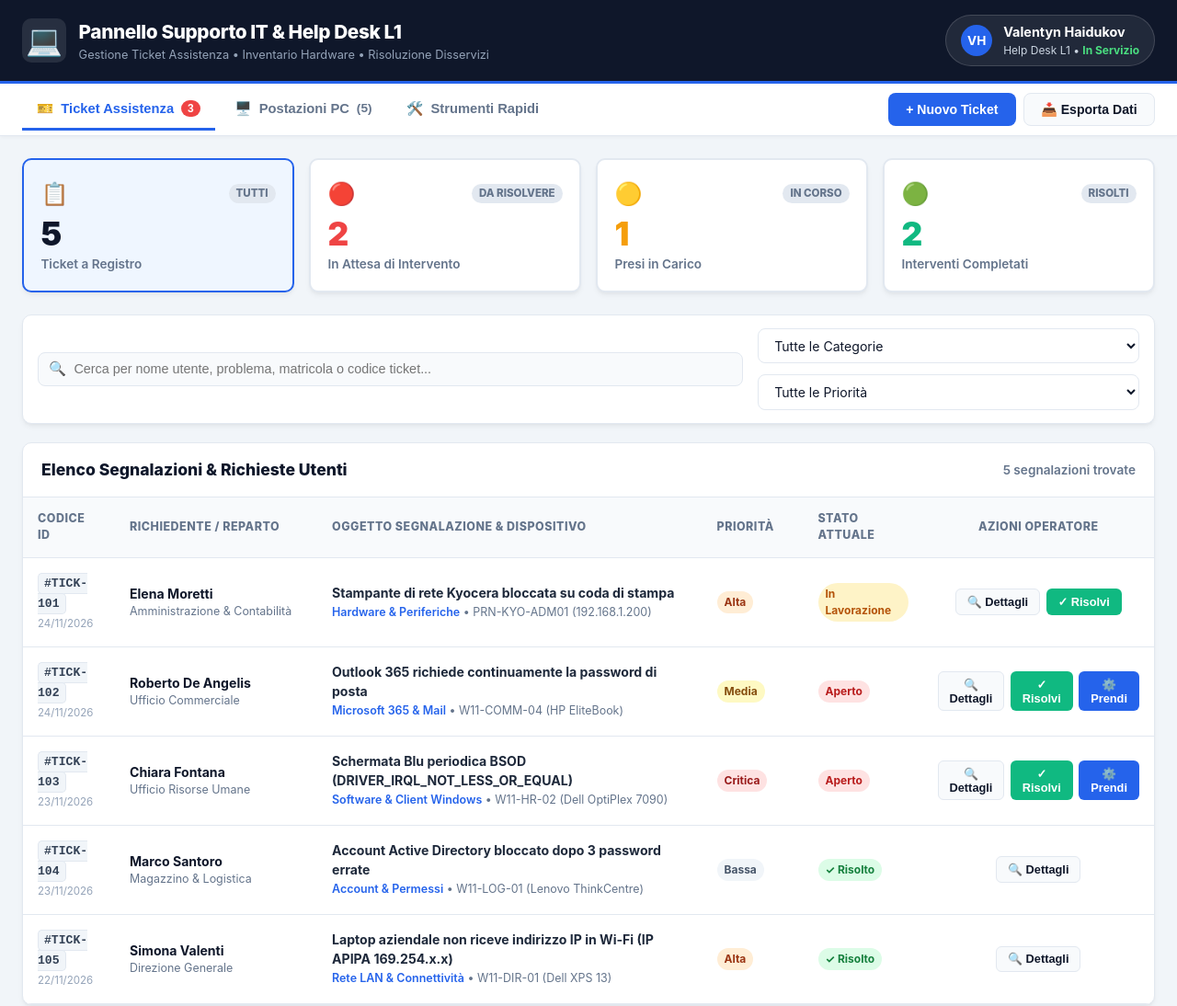
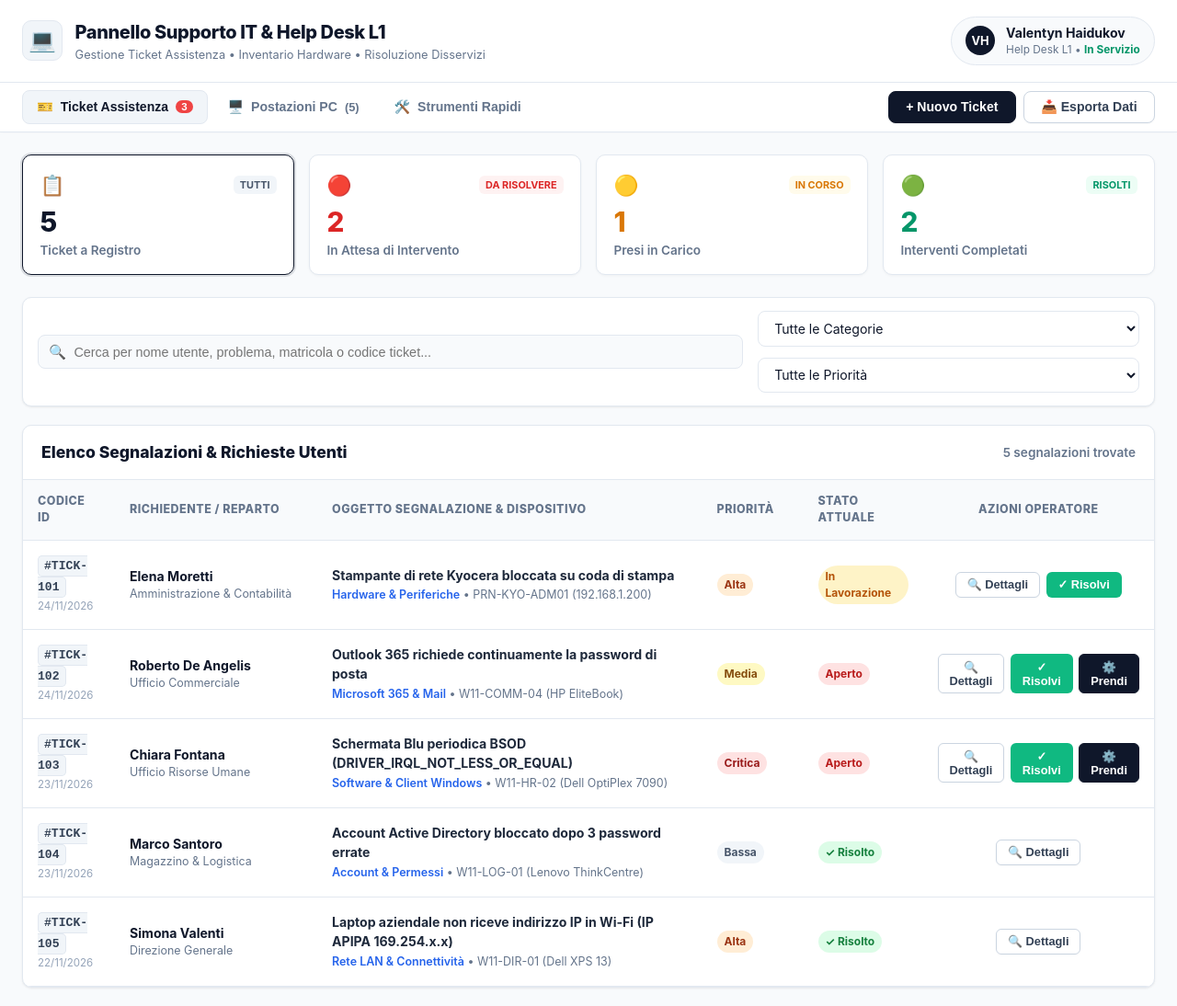
Before and after one commit to HV94/it-support-hub, a plain HTML site: page index.html in a window 1280 px wide. Shown: the whole page at 92% size. Drawn offline with Linux system fonts and the light colour scheme.

Commit message:
support-hub: redesign enterprise minimal con testata chiara, kpi executive e controlli touch moderni

```diff
--- a/style.css
+++ b/style.css
@@ -1,16 +1,17 @@
 /* ==============================================================================
-   PANNELLO SUPPORTO IT & HELP DESK L1 - STILE PULITO & INTUITIVO
+   PANNELLO SUPPORTO IT & HELP DESK L1 - STILE ENTERPRISE MINIMALE
    Sviluppato da Valentyn Haidukov
    ============================================================================== */
 
 :root {
-  --primary: #2563eb;
-  --primary-hover: #1d4ed8;
-  --primary-light: #eff6ff;
+  --primary: #0f172a;
+  --primary-hover: #1e293b;
+  --primary-light: #f1f5f9;
+  --primary-accent: #2563eb;
 
-  --bg-page: #f1f5f9;
+  --bg-page: #f8fafc;
   --bg-card: #ffffff;
-  --bg-header: #0f172a;
+  --bg-header: #ffffff;
 
   --text-main: #0f172a;
   --text-muted: #64748b;
@@ -24,8 +25,8 @@
   --danger-bg: #fef2f2;
 
   --radius: 10px;
-  --shadow: 0 4px 6px -1px rgba(0, 0, 0, 0.05), 0 2px 4px -2px rgba(0, 0, 0, 0.05);
-  --shadow-lg: 0 10px 15px -3px rgba(0, 0, 0, 0.08), 0 4px 6px -4px rgba(0, 0, 0, 0.05);
+  --shadow: 0 1px 3px rgba(0, 0, 0, 0.05), 0 1px 2px rgba(0, 0, 0, 0.03);
+  --shadow-lg: 0 10px 15px -3px rgba(0, 0, 0, 0.06), 0 4px 6px -4px rgba(0, 0, 0, 0.03);
 }
 
 html, body {
@@ -54,12 +55,13 @@ body {
   min-height: 100vh;
 }
 
-/* Header */
+/* Header Enterprise Minimale */
 .app-header {
   background-color: var(--bg-header);
-  color: #ffffff;
-  padding: 1rem 1.5rem;
-  border-bottom: 3px solid var(--primary);
+  color: var(--text-main);
+  padding: 1.1rem 1.5rem;
+  border-bottom: 1px solid var(--border-color);
+  box-shadow: 0 1px 2px rgba(0, 0, 0, 0.02);
 }
 
 .header-container {
@@ -79,79 +81,83 @@ body {
 }
 
 .brand-icon {
-  font-size: 2rem;
-  background: rgba(255, 255, 255, 0.1);
-  width: 48px;
-  height: 48px;
+  font-size: 1.5rem;
+  background: #f1f5f9;
+  color: #0f172a;
+  width: 44px;
+  height: 44px;
   border-radius: 10px;
+  border: 1px solid var(--border-color);
   display: flex;
   align-items: center;
   justify-content: center;
 }
 
 .brand-title {
-  font-size: 1.3rem;
+  font-size: 1.25rem;
   font-weight: 800;
+  color: #0f172a;
   letter-spacing: -0.02em;
 }
 
 .brand-subtitle {
   font-size: 0.8rem;
-  color: #94a3b8;
+  color: var(--text-muted);
 }
 
 .operator-profile {
   display: flex;
   align-items: center;
   gap: 0.75rem;
-  background: rgba(255, 255, 255, 0.08);
-  padding: 0.45rem 1rem;
+  background: #f8fafc;
+  padding: 0.4rem 0.95rem;
   border-radius: 9999px;
-  border: 1px solid rgba(255, 255, 255, 0.15);
+  border: 1px solid var(--border-color);
 }
 
 .operator-avatar {
-  width: 34px;
-  height: 34px;
+  width: 32px;
+  height: 32px;
   border-radius: 50%;
-  background: var(--primary);
+  background: #0f172a;
   color: #ffffff;
   display: flex;
   align-items: center;
   justify-content: center;
   font-weight: 700;
-  font-size: 0.85rem;
+  font-size: 0.8rem;
 }
 
 .operator-name {
-  font-size: 0.9rem;
+  font-size: 0.88rem;
+  font-weight: 700;
+  color: #0f172a;
+}
+
+.operator-role {
+  font-size: 0.74rem;
+  color: var(--text-muted);
+}
+
+.status-badge-online {
+  color: #059669;
   font-weight: 700;
 }
 
-.operator-role {
-  font-size: 0.75rem;
-  color: #cbd5e1;
-}
-
-.status-badge-online {
-  color: #4ade80;
-  font-weight: 700;
-}
-
-/* Nav Tabs */
+/* Nav Tabs Enterprise */
 .main-nav {
   background: #ffffff;
   border-bottom: 1px solid var(--border-color);
   position: sticky;
   top: 0;
   z-index: 40;
-  box-shadow: 0 2px 4px rgba(0, 0, 0, 0.03);
+  box-shadow: 0 1px 3px rgba(0, 0, 0, 0.02);
 }
 
 .nav-container {
   max-width: 1400px;
   margin: 0 auto;
-  padding: 0.35rem 1.5rem;
+  padding: 0.5rem 1.5rem;
   display: flex;
   justify-content: space-between;
   align-items: center;
@@ -170,39 +176,41 @@ body {
   display: flex;
   align-items: center;
   gap: 0.5rem;
-  padding: 0.75rem 1rem;
-  font-size: 0.92rem;
-  font-weight: 700;
+  padding: 0.6rem 0.95rem;
+  font-size: 0.88rem;
+  font-weight: 600;
   color: var(--text-muted);
   background: transparent;
-  border: none;
-  border-bottom: 3px solid transparent;
-  border-radius: 6px 6px 0 0;
+  border: 1px solid transparent;
+  border-radius: 8px;
   cursor: pointer;
-  transition: all 0.2s ease;
+  transition: all 0.15s ease;
   white-space: nowrap;
 }
 
 .nav-tab:hover {
-  color: var(--primary);
+  color: var(--text-main);
+  background: #f1f5f9;
 }
 
 .nav-tab.active {
-  color: var(--primary);
-  border-bottom-color: var(--primary);
+  color: var(--text-main);
+  background: #f1f5f9;
+  border-color: #e2e8f0;
+  font-weight: 700;
 }
 
 .tab-badge {
   background: var(--danger);
   color: #ffffff;
-  font-size: 0.75rem;
-  padding: 2px 7px;
+  font-size: 0.72rem;
+  padding: 1px 6px;
   border-radius: 9999px;
-  font-weight: 800;
+  font-weight: 700;
 }
 
 .tab-count {
-  font-size: 0.85rem;
+  font-size: 0.8rem;
   color: var(--text-muted);
 }
 
@@ -219,31 +227,37 @@ body {
   gap: 0.4rem;
   padding: 0.55rem 1.15rem;
   font-size: 0.88rem;
-  font-weight: 700;
+  font-weight: 600;
   border-radius: 8px;
   border: 1px solid transparent;
   cursor: pointer;
-  transition: all 0.2s ease;
+  transition: all 0.15s ease;
 }
 
 .btn-primary {
-  background: var(--primary);
+  background: #0f172a;
   color: #ffffff;
+  border: 1px solid #0f172a;
+  box-shadow: 0 1px 2px rgba(0, 0, 0, 0.05);
 }
 
 .btn-primary:hover {
-  background: var(--primary-hover);
+  background: #1e293b;
+  border-color: #1e293b;
   transform: translateY(-1px);
 }
 
 .btn-secondary {
-  background: #f8fafc;
-  color: var(--text-main);
-  border-color: var(--border-color);
+  background: #ffffff;
+  color: #334155;
+  border: 1px solid #cbd5e1;
+  box-shadow: 0 1px 2px rgba(0, 0, 0, 0.03);
 }
 
 .btn-secondary:hover {
-  background: #e2e8f0;
+  background: #f8fafc;
+  color: #0f172a;
+  border-color: #94a3b8;
 }
 
 .btn-success {
@@ -301,22 +315,24 @@ body {
 
 .kpi-card {
   background: #ffffff;
-  border: 2px solid var(--border-color);
+  border: 1px solid var(--border-color);
   border-radius: var(--radius);
-  padding: 1.15rem;
+  padding: 1rem 1.15rem;
   cursor: pointer;
   transition: all 0.2s ease;
-  box-shadow: var(--shadow);
+  box-shadow: 0 1px 3px rgba(0, 0, 0, 0.04);
 }
 
 .kpi-card:hover {
   transform: translateY(-2px);
-  box-shadow: var(--shadow-lg);
+  box-shadow: 0 6px 16px rgba(0, 0, 0, 0.06);
+  border-color: #cbd5e1;
 }
 
 .kpi-card.active {
-  border-color: var(--primary);
-  background: var(--primary-light);
+  border-color: #0f172a;
+  background: #ffffff;
+  box-shadow: 0 0 0 2px rgba(15, 23, 42, 0.12);
 }
 
 .kpi-top {
@@ -327,29 +343,34 @@ body {
 }
 
 .kpi-icon {
-  font-size: 1.5rem;
+  font-size: 1.35rem;
 }
 
 .kpi-tag {
-  font-size: 0.72rem;
-  font-weight: 800;
-  padding: 2px 8px;
-  border-radius: 9999px;
-  background: #e2e8f0;
-  color: var(--text-muted);
+  font-size: 0.68rem;
+  font-weight: 700;
+  padding: 2px 7px;
+  border-radius: 6px;
+  background: #f1f5f9;
+  color: #475569;
 }
 
+.kpi-open .kpi-tag { background: #fef2f2; color: #dc2626; }
+.kpi-progress .kpi-tag { background: #fffbeb; color: #d97706; }
+.kpi-resolved .kpi-tag { background: #ecfdf5; color: #059669; }
+
 .kpi-value {
-  font-size: 2.2rem;
-  font-weight: 900;
-  line-height: 1;
-  margin-bottom: 0.35rem;
+  font-size: 1.85rem;
+  font-weight: 800;
+  line-height: 1.1;
+  margin-bottom: 0.25rem;
+  color: #0f172a;
 }
 
-.kpi-all .kpi-value { color: var(--text-main); }
-.kpi-open .kpi-value { color: var(--danger); }
-.kpi-progress .kpi-value { color: var(--warning); }
-.kpi-resolved .kpi-value { color: var(--success); }
+.kpi-all .kpi-value { color: #0f172a; }
+.kpi-open .kpi-value { color: #dc2626; }
+.kpi-progress .kpi-value { color: #d97706; }
+.kpi-resolved .kpi-value { color: #059669; }
 
 .kpi-label {
   font-size: 0.85rem;
@@ -780,12 +801,26 @@ body {
 }
 
 .modal-close-btn {
-  background: transparent;
-  border: none;
-  font-size: 1.8rem;
-  color: var(--text-muted);
+  background: #f1f5f9;
+  border: 1px solid #e2e8f0;
+  width: 32px;
+  height: 32px;
+  border-radius: 50%;
+  font-size: 1.3rem;
+  color: #64748b;
   cursor: pointer;
+  display: flex;
+  align-items: center;
+  justify-content: center;
   line-height: 1;
+  flex-shrink: 0;
+  transition: all 0.15s ease;
+}
+
+.modal-close-btn:hover {
+  background: #ef4444;
+  color: #ffffff;
+  border-color: #ef4444;
 }
 
 .modal-body {
@@ -1062,7 +1097,9 @@ body {
 /* OTTIMIZZAZIONE RESPONSIVE MOBILE COMPLETA (Smartphones, iPhone & Tablet) */
 @media (max-width: 768px) {
   .app-header {
-    padding: 0.75rem 0.85rem;
+    background-color: #ffffff;
+    padding: 0.85rem 0.85rem;
+    border-bottom: 1px solid var(--border-color);
   }
 
   .header-container {
@@ -1078,18 +1115,24 @@ body {
   .brand-icon {
     width: 38px;
     height: 38px;
-    font-size: 1.35rem;
+    font-size: 1.25rem;
+    background: #f1f5f9;
+    color: #0f172a;
+    border: 1px solid var(--border-color);
     flex-shrink: 0;
   }
 
   .brand-title {
     font-size: 1.05rem;
+    font-weight: 800;
+    color: #0f172a;
     line-height: 1.25;
     word-break: break-word;
   }
 
   .brand-subtitle {
     font-size: 0.72rem;
+    color: var(--text-muted);
     line-height: 1.3;
   }
 
@@ -1097,6 +1140,8 @@ body {
     width: 100%;
     justify-content: flex-start;
     padding: 0.35rem 0.75rem;
+    background: #f8fafc;
+    border: 1px solid var(--border-color);
     border-radius: 8px;
   }
 
@@ -1121,8 +1166,9 @@ body {
     display: flex;
     background: #f1f5f9;
     padding: 3px;
-    border-radius: 10px;
-    gap: 3px;
+    border-radius: 9px;
+    border: 1px solid #e2e8f0;
+    gap: 2px;
     overflow-x: auto;
     -webkit-overflow-scrolling: touch;
   }
@@ -1135,19 +1181,21 @@ body {
     justify-content: center;
     padding: 7px 3px;
     font-size: 0.76rem;
-    font-weight: 700;
+    font-weight: 600;
     border-radius: 7px;
-    border-bottom: none !important;
+    border: none !important;
     text-align: center;
     gap: 3px;
     white-space: nowrap;
     color: #64748b;
+    background: transparent;
   }
 
   .nav-tab.active {
-    background: #ffffff;
-    color: var(--primary);
-    box-shadow: 0 1px 3px rgba(0, 0, 0, 0.1);
+    background: #ffffff !important;
+    color: #0f172a !important;
+    font-weight: 700;
+    box-shadow: 0 1px 3px rgba(0, 0, 0, 0.08);
   }
 
   .tab-icon {
@@ -1269,10 +1317,13 @@ body {
     -webkit-overflow-scrolling: touch;
   }
 
-  .modal-card {
+  .modal-box, .modal-card {
     max-height: none !important;
     margin: 0.5rem auto 3.5rem auto !important;
     border-radius: 12px;
+    width: 100% !important;
+    max-width: calc(100vw - 1rem) !important;
+    box-sizing: border-box !important;
   }
 
   .modal-header {
```
